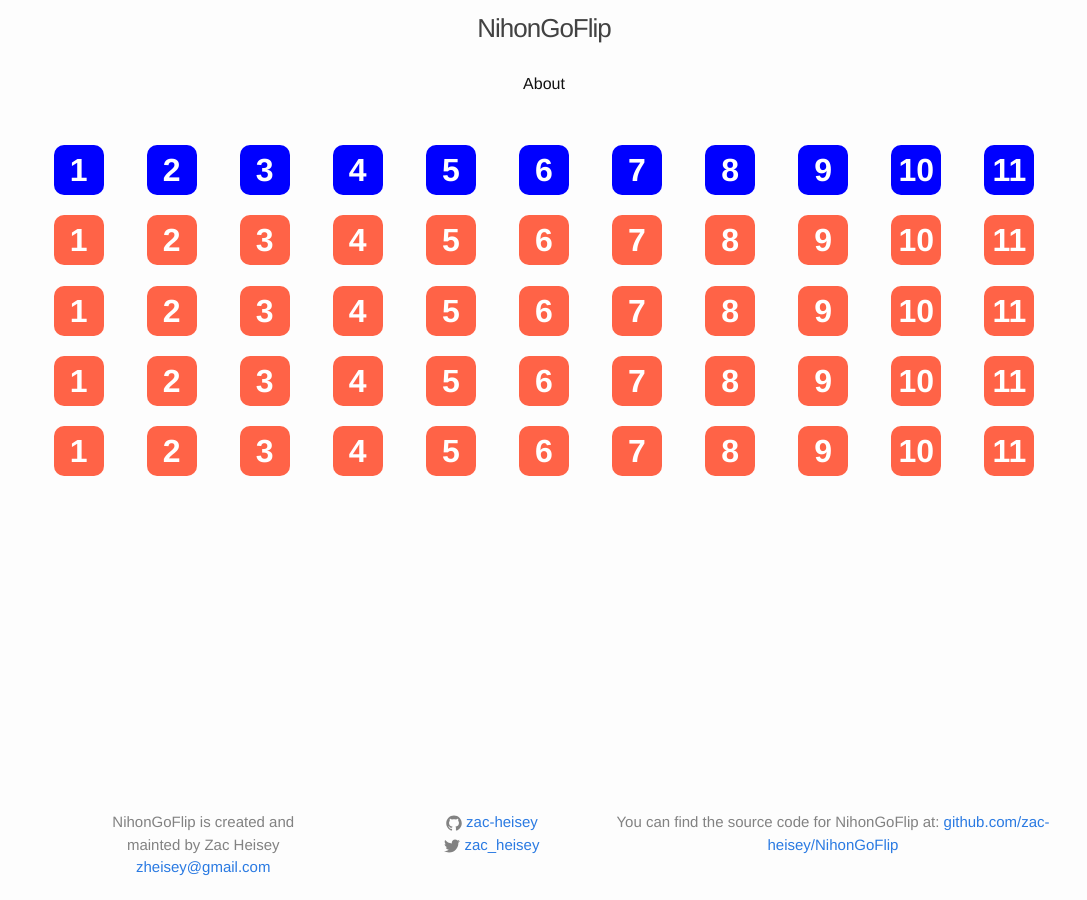
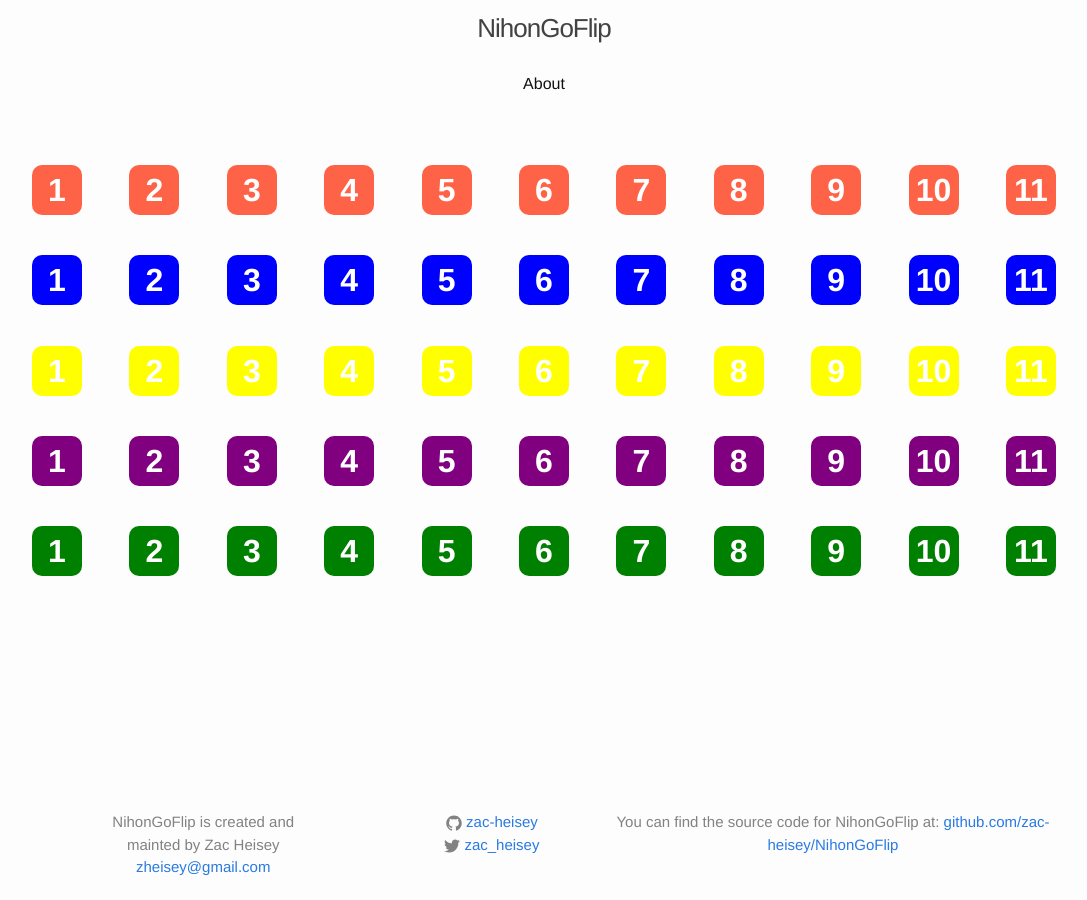
Before and after one commit to zac-heisey/NihonGoFlip, a Jekyll site: the page built from index.html, in a window 1280 px wide. Shown: the whole page, without its empty margins (96-1183 px from the left). Built offline with Jekyll 4.4.1, drawn with Linux system fonts in a browser that asks for light colours.

Commit message:
add temporary colors to .container-rows for testing

```diff
--- a/css/custom.css
+++ b/css/custom.css
@@ -51,14 +51,14 @@ body {
   display: -webkit-flex;
   display: flex;
   -webkit-flex-flow: row wrap;
-  justify-content: space-around;
+  justify-content: space-between;;
 }
 
 .flex-item {
   background: tomato;
   width: 50px;
   height: 50px;
-  margin-top: 10px;
+  margin-top: 30px;
   line-height: 50px;
   color: white;
   font-weight: bold;
@@ -67,8 +67,20 @@ body {
   border-radius: 10px;
 }
 
-.container-row-1 li {
+.container-row-2 li {
   background: blue;
+}
+
+.container-row-3 li {
+  background: yellow;
+}
+
+.container-row-4 li {
+  background: purple;
+}
+
+.container-row-5 li {
+  background: green;
 }
 
 
```
